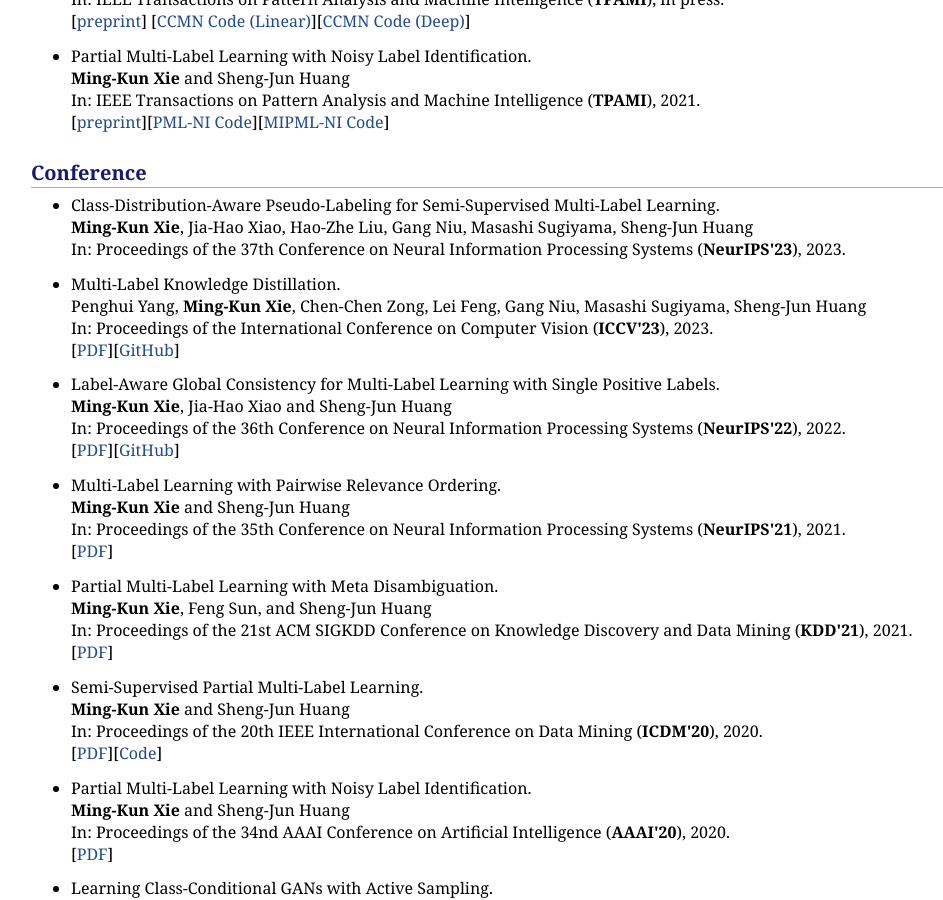
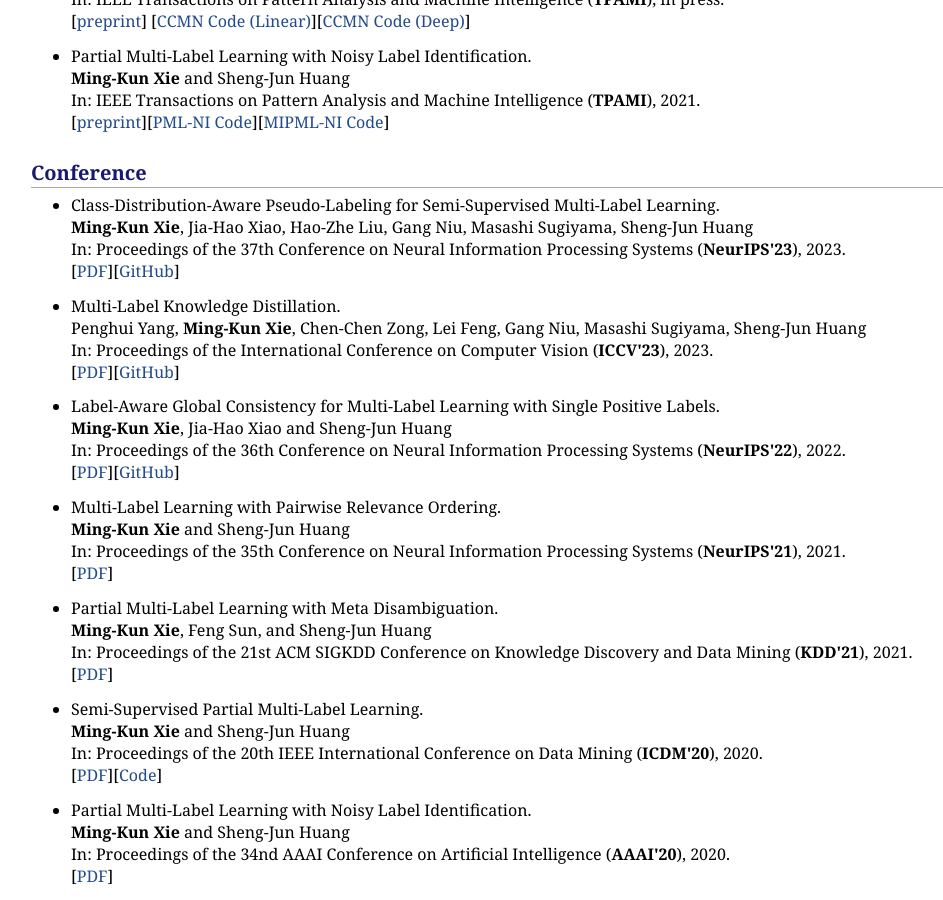
Before and after one commit to xiemk/xiemk.github.io, a Jekyll site: the page index.html, which Jekyll copies as it is, in a window 1280 px wide and 900 px high, scrolled down 922 px. Shown: the whole window, without its empty margins (149-1092 px from the left). Built offline with Jekyll 4.4.1, drawn with Linux system fonts in a browser that asks for light colours.

Commit message:
updating

```diff
--- a/index.html
+++ b/index.html
@@ -66,7 +66,7 @@
 <h2>Conference</h2>
 <ul style="list-style-type:disc">
   <li>Class-Distribution-Aware Pseudo-Labeling for Semi-Supervised Multi-Label Learning.<br><b>Ming-Kun Xie</b>, Jia-Hao Xiao, Hao-Zhe Liu, Gang Niu, Masashi Sugiyama, Sheng-Jun Huang<br>In: Proceedings of the 37th Conference on Neural Information Processing Systems (<strong>NeurIPS'23</strong>), 2023.<br>
-  <!-- [<a href="publication/neurips22-lac.pdf">PDF</a>][<a href="https://github.com/milkxie/SPML-LAC">GitHub</a>] -->
+  [<a href="publication/neurips22-lac.pdf">PDF</a>][<a href="https://github.com/milkxie/SPML-LAC">GitHub</a>]
   </li>
 </ul>
 <ul style="list-style-type:disc">
```
